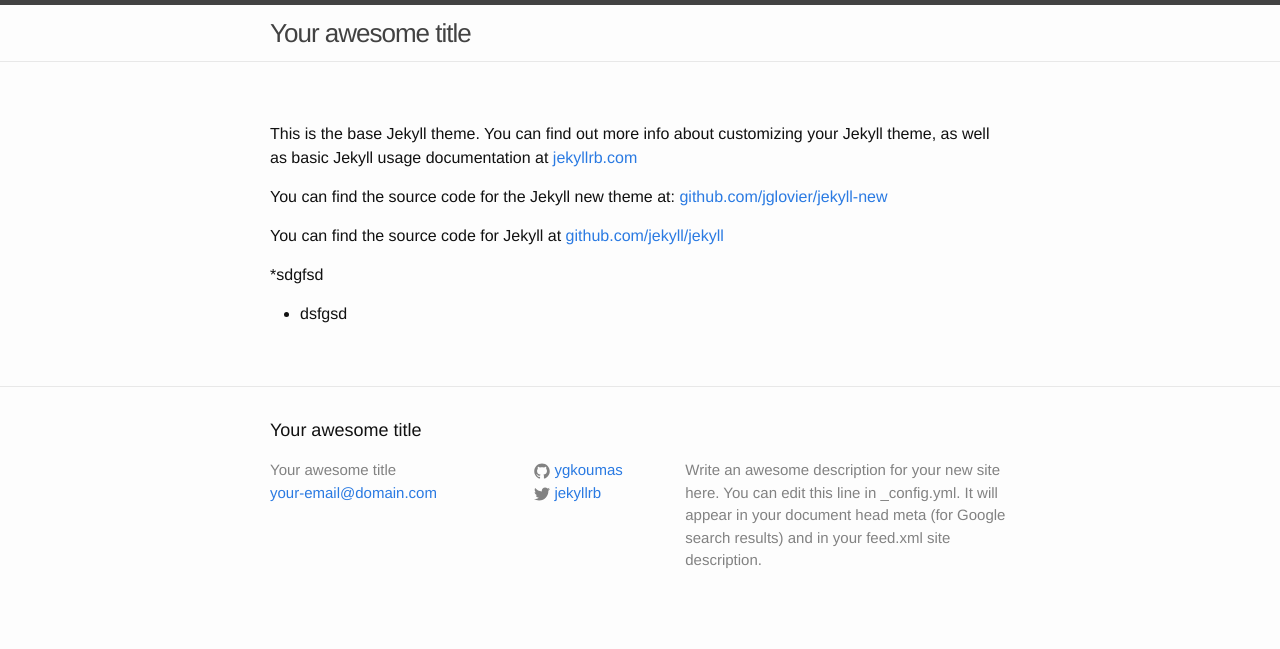
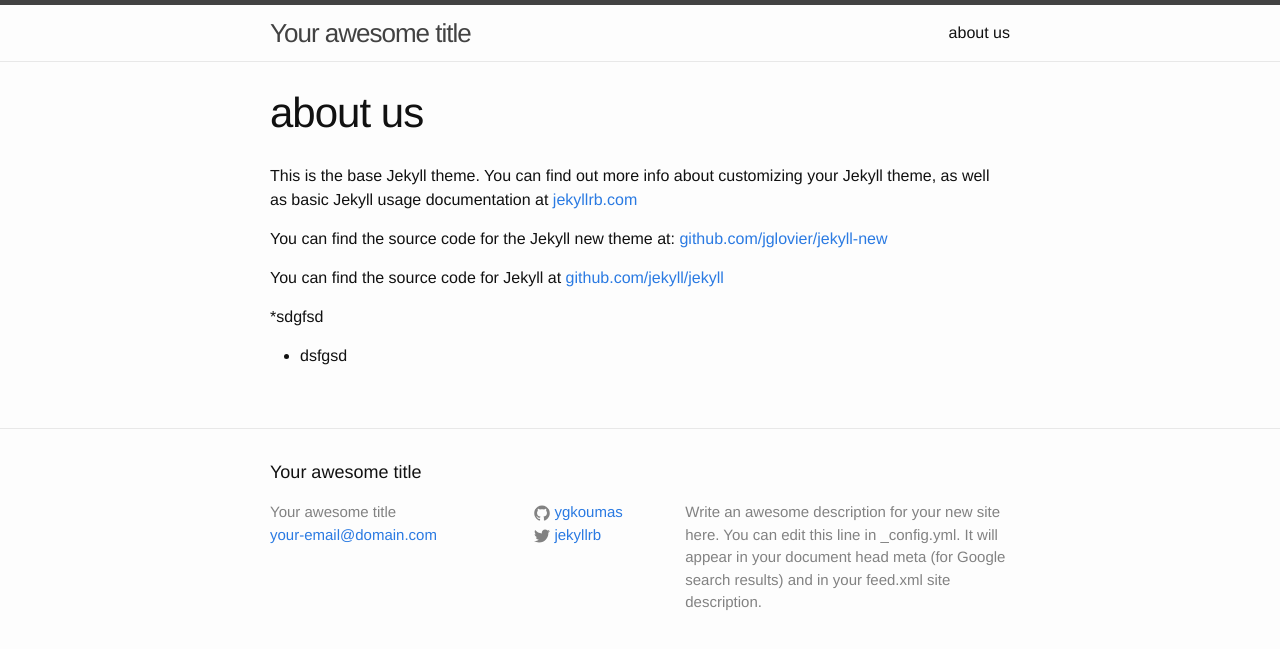
Before and after one commit to ygkoumas/ygkoumas.github.io, a Jekyll site: the page built from about.md, in a window 1280 px wide. Shown: the top 649 px of the page. Built offline with Jekyll 4.4.1, drawn with Linux system fonts in a browser that asks for light colours.

Commit message:
manual revert

```diff
--- a/about.md
+++ b/about.md
@@ -1,6 +1,7 @@
 ---
 layout: page
-permalink: /about
+title: about us
+permalink: /about/
 ---
 
 This is the base Jekyll theme. You can find out more info about customizing your Jekyll theme, as well as basic Jekyll usage documentation at [jekyllrb.com](http://jekyllrb.com/)
```
